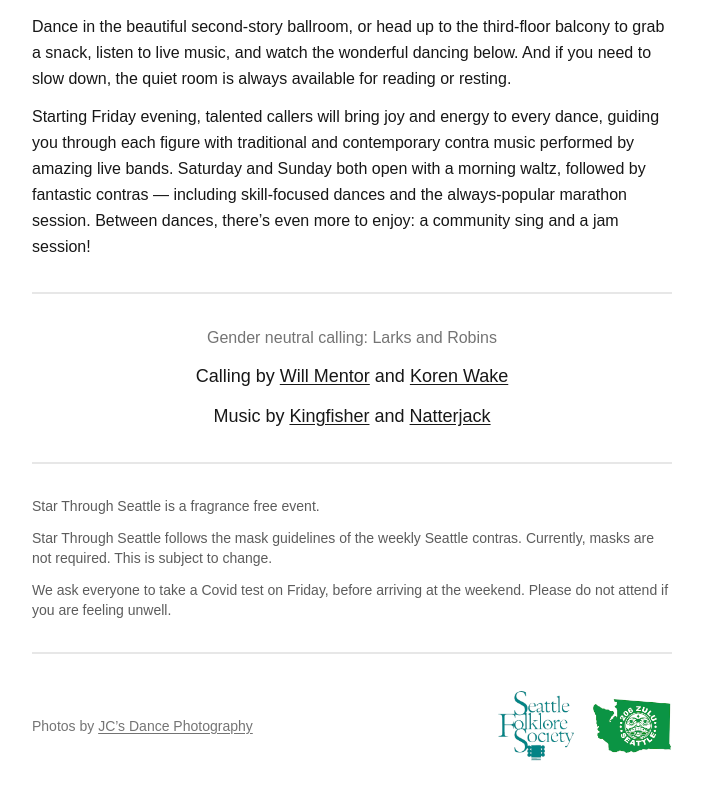
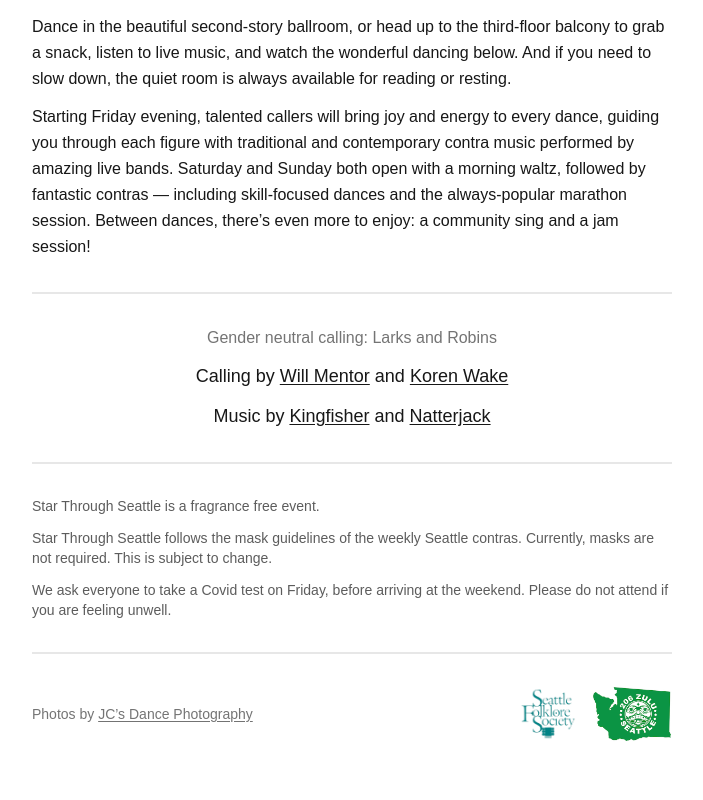
Before and after one commit to ashgoren/star-through-static, a Next.js app: page / in a window 1280 px wide. Shown: the part 942-1742 px from the top of the page, without its empty margins (288-991 px from the left). Built offline with nearby package versions, Linux system fonts and the light colour scheme.

Commit message:
fix image size performance warnings

```diff
--- a/app/page.tsx
+++ b/app/page.tsx
@@ -29,6 +29,7 @@ export default function Home() {
           src="/dancers1.jpg"
           alt="Dancers"
           fill
+          sizes="(max-width: 42rem) calc(100vw - 2rem), 40rem"
           className="object-cover"
           priority
         />
@@ -107,7 +108,7 @@ export default function Home() {
           <InlineLink href="https://www.seafolklore.org/">
             <Image src="/sfs-logo.png"
               alt=""
-              width={80}
+              width={56}
               height={56}
               className="object-contain"
             />
--- a/app/talent/page.tsx
+++ b/app/talent/page.tsx
@@ -17,7 +17,7 @@ export default function Talent() {
               src="/willmentor.jpg"
               alt="Will Mentor"
               width={220}
-              height={200}
+              height={199}
               className="rounded-lg object-cover"
             />
           </div>
```
